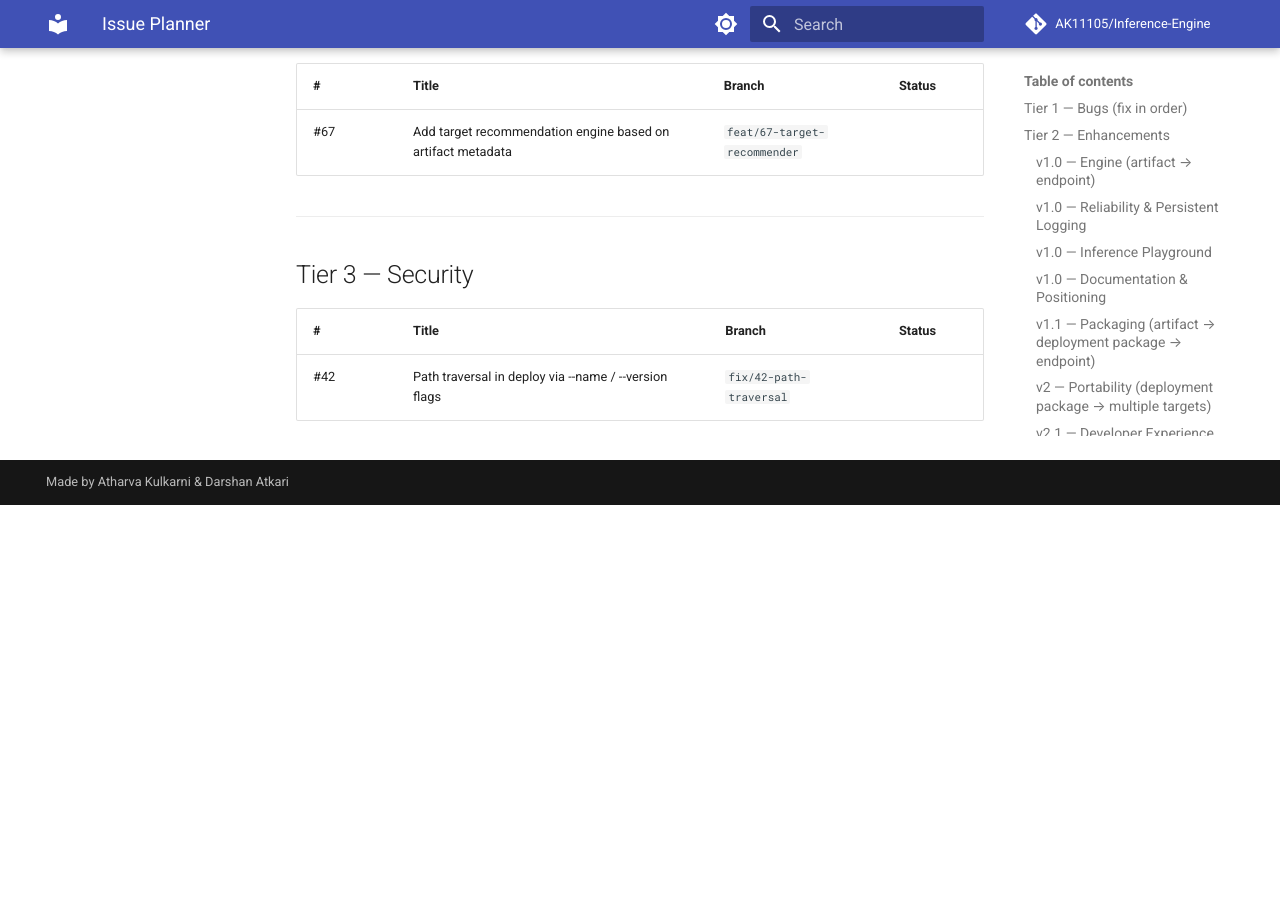
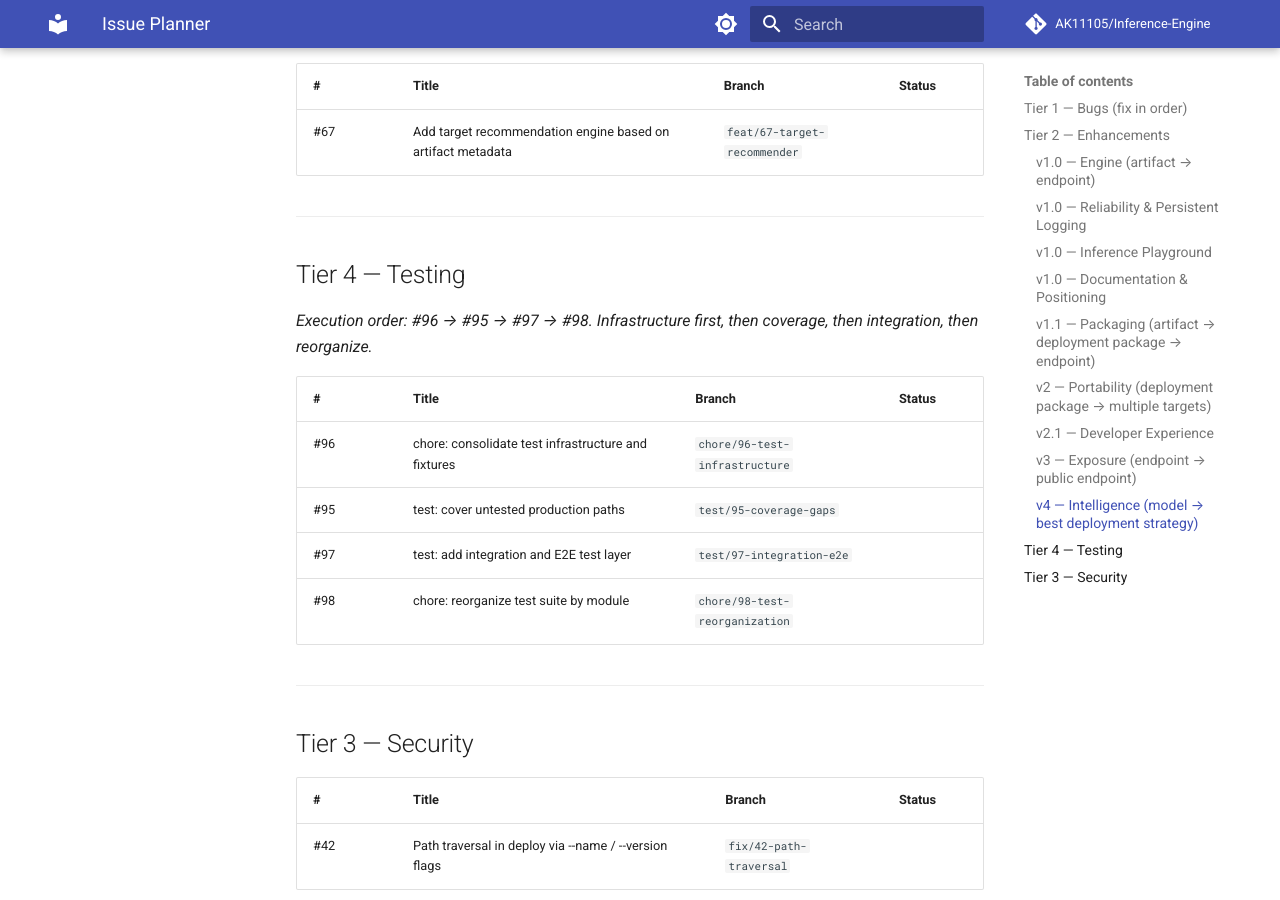
Before and after one commit to AK11105/Inference-Engine, an MkDocs documentation site: the page built from docs/internal/planning/issue-planner.md, in a window 1280 px wide and 900 px high, scrolled down 4873 px. Built offline with MkDocs 1.6.1 and Material for MkDocs 9.7.7, drawn with Linux system fonts in a browser that asks for light colours; comment, search, counter and statistics services are not loaded; before the commit the page ends 5378 px from its top, so only the background shows below that.

Commit message:
docs: Add planning for testing related issues in internal issue planner

```diff
--- a/docs/internal/planning/issue-planner.md
+++ b/docs/internal/planning/issue-planner.md
@@ -117,6 +117,19 @@ See `docs/internal/planning/roadmap.md` for release scope decisions.
 
 ---
 
+## Tier 4 — Testing
+
+*Execution order: #96 → #95 → #97 → #98. Infrastructure first, then coverage, then integration, then reorganize.*
+
+| # | Title | Branch | Status |
+|---|-------|--------|--------|
+| #96 | chore: consolidate test infrastructure and fixtures | `chore/96-test-infrastructure` | |
+| #95 | test: cover untested production paths | `test/95-coverage-gaps` | |
+| #97 | test: add integration and E2E test layer | `test/97-integration-e2e` | |
+| #98 | chore: reorganize test suite by module | `chore/98-test-reorganization` | |
+
+---
+
 ## Tier 3 — Security
 
 | # | Title | Branch | Status |
```
